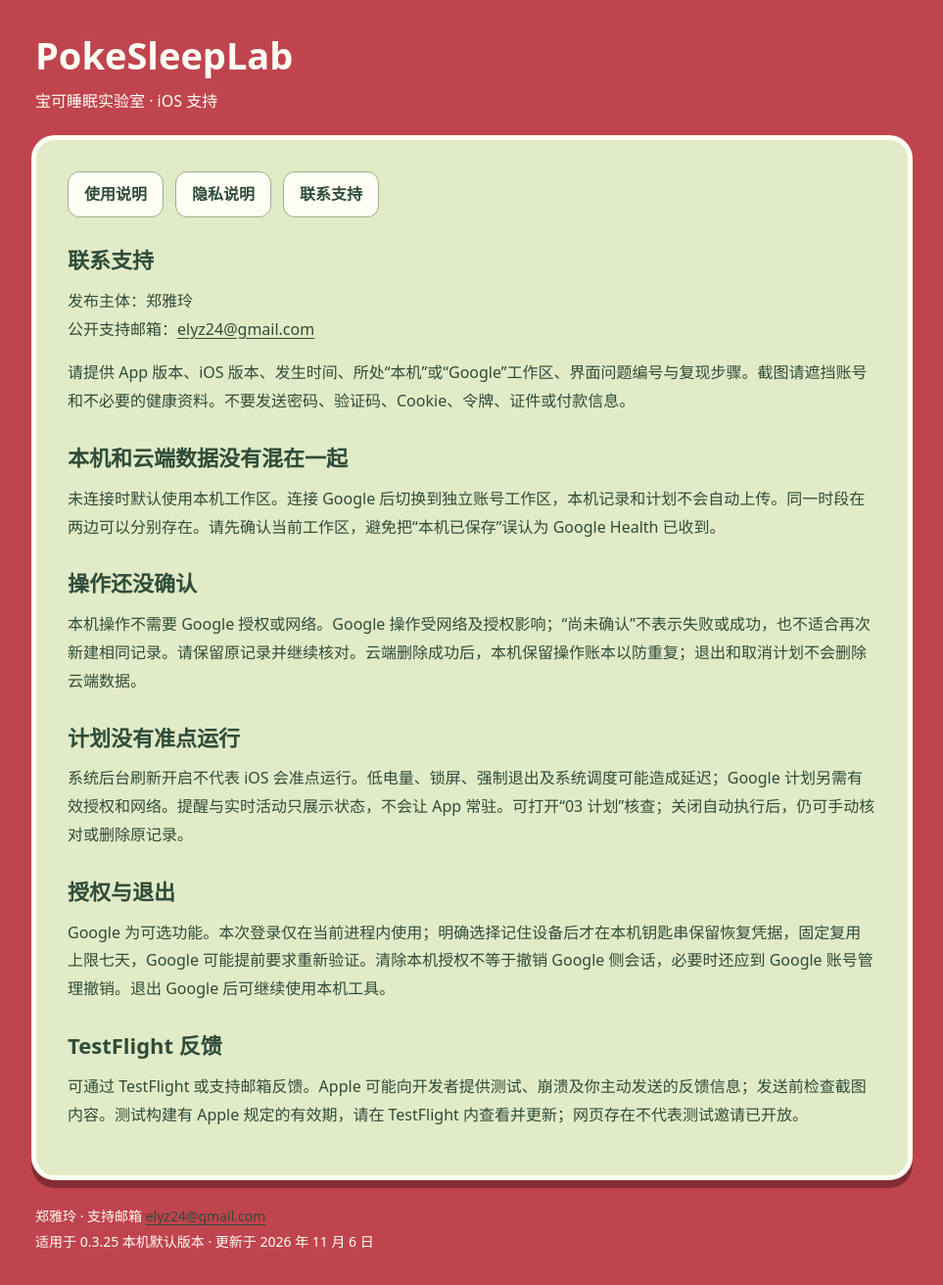
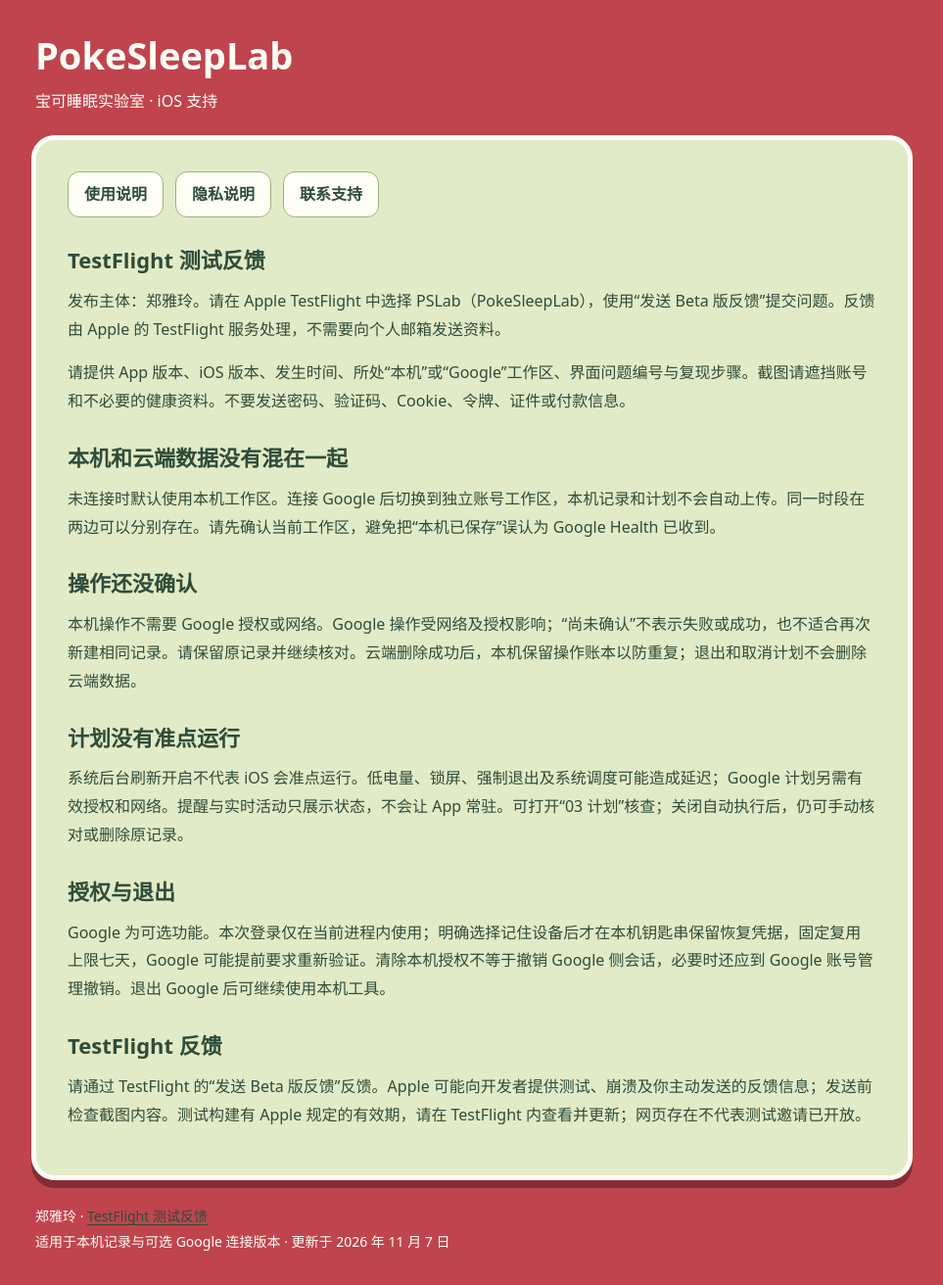
Before and after one commit to PokeSleepLab/ios-support, a plain HTML site: page support.html in a window 1280 px wide. Shown: the whole page at 98% size, without its empty margins (158-1121 px from the left). Drawn offline with Linux system fonts and the light colour scheme.

Commit message:
docs: route support through TestFlight beta feedback

```diff
--- a/support.html
+++ b/support.html
@@ -5,8 +5,8 @@
 </header>
 <main>
 <nav aria-label="页面导航"><a href="index.html">使用说明</a><a href="privacy.html">隐私说明</a><a href="support.html">联系支持</a></nav>
-<h2>联系支持</h2>
-<p>发布主体：郑雅玲<br>公开支持邮箱：<a class="contact" href="mailto:elyz24@gmail.com">elyz24@gmail.com</a></p>
+<h2>TestFlight 测试反馈</h2>
+<p>发布主体：郑雅玲。请在 Apple TestFlight 中选择 PSLab（PokeSleepLab），使用“发送 Beta 版反馈”提交问题。反馈由 Apple 的 TestFlight 服务处理，不需要向个人邮箱发送资料。</p>
 <p>请提供 App 版本、iOS 版本、发生时间、所处“本机”或“Google”工作区、界面问题编号与复现步骤。截图请遮挡账号和不必要的健康资料。不要发送密码、验证码、Cookie、令牌、证件或付款信息。</p>
 <h2>本机和云端数据没有混在一起</h2>
 <p>未连接时默认使用本机工作区。连接 Google 后切换到独立账号工作区，本机记录和计划不会自动上传。同一时段在两边可以分别存在。请先确认当前工作区，避免把“本机已保存”误认为 Google Health 已收到。</p>
@@ -17,8 +17,8 @@
 <h2>授权与退出</h2>
 <p>Google 为可选功能。本次登录仅在当前进程内使用；明确选择记住设备后才在本机钥匙串保留恢复凭据，固定复用上限七天，Google 可能提前要求重新验证。清除本机授权不等于撤销 Google 侧会话，必要时还应到 Google 账号管理撤销。退出 Google 后可继续使用本机工具。</p>
 <h2>TestFlight 反馈</h2>
-<p>可通过 TestFlight 或支持邮箱反馈。Apple 可能向开发者提供测试、崩溃及你主动发送的反馈信息；发送前检查截图内容。测试构建有 Apple 规定的有效期，请在 TestFlight 内查看并更新；网页存在不代表测试邀请已开放。</p>
+<p>请通过 TestFlight 的“发送 Beta 版反馈”反馈。Apple 可能向开发者提供测试、崩溃及你主动发送的反馈信息；发送前检查截图内容。测试构建有 Apple 规定的有效期，请在 TestFlight 内查看并更新；网页存在不代表测试邀请已开放。</p>
 </main>
-<footer>郑雅玲 · 支持邮箱 <a class="contact" href="mailto:elyz24@gmail.com">elyz24@gmail.com</a><br>适用于 0.3.25 本机默认版本 · 更新于 2026 年 11 月 6 日</footer>
+<footer>郑雅玲 · <a href="support.html">TestFlight 测试反馈</a><br>适用于本机记录与可选 Google 连接版本 · 更新于 2026 年 11 月 7 日</footer>
 </body>
 </html>
```
Also changed, not shown: index.html (+1 -1 lines), privacy.html (+1 -1 lines).
